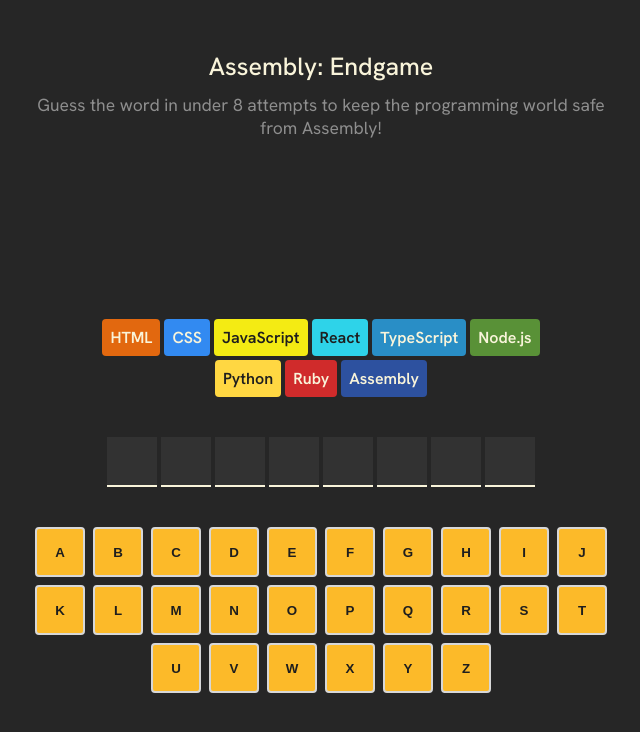
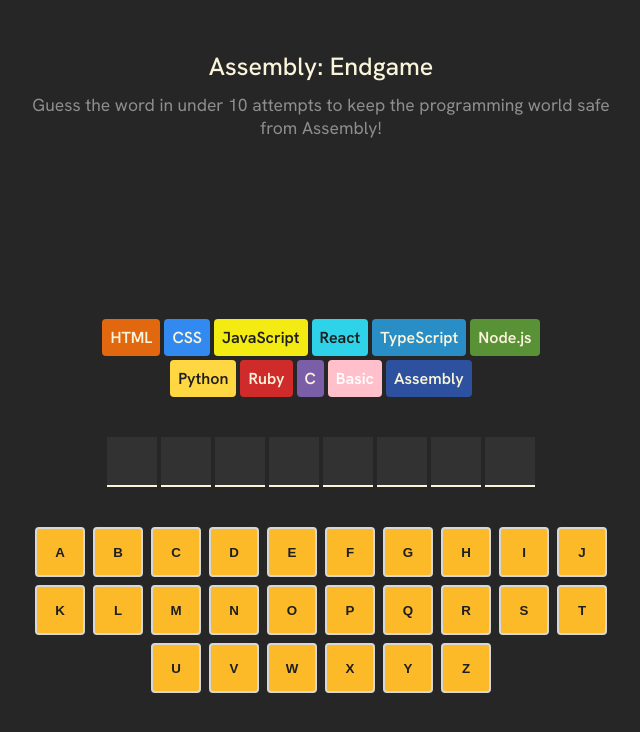
Before and after one commit to esquinas/scrimba-assembly-endgame, a React (Vite) app: page / in a window 1280 px wide. Shown: the top 732 px of the page, without its empty margins (319-959 px from the left). Built offline with nearby package versions, Linux system fonts and the light colour scheme.

Commit message:
feat: add C and Basic language
Uncommented the C language entry and added a Basic language entry.

```diff
--- a/src/data/languages.js
+++ b/src/data/languages.js
@@ -39,11 +39,16 @@ export const languages = [
     backgroundColor: "#D02B2B",
     color: "#F9F4DA",
   },
-  // {
-  //   name: "C",
-  //   backgroundColor: "#7A5EA7",
-  //   color: "#F9F4DA",
-  // },
+  {
+     name: "C",
+     backgroundColor: "#7A5EA7",
+     color: "#F9F4DA",
+  },
+  {
+    name: "Basic",
+    backgroundColor: "pink",
+    color: "white"
+  },
   {
     name: "Assembly",
     backgroundColor: "#2D519F",
```
